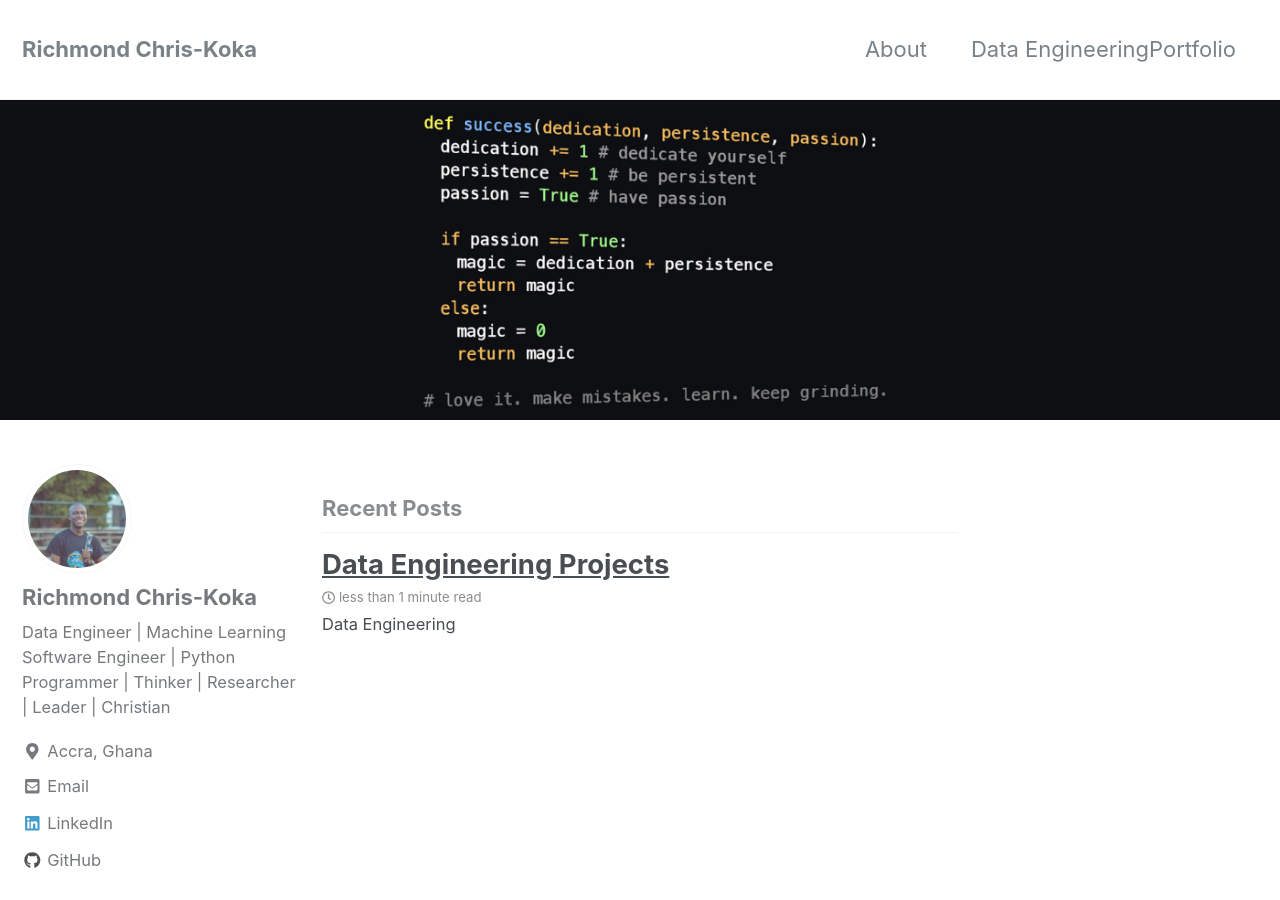
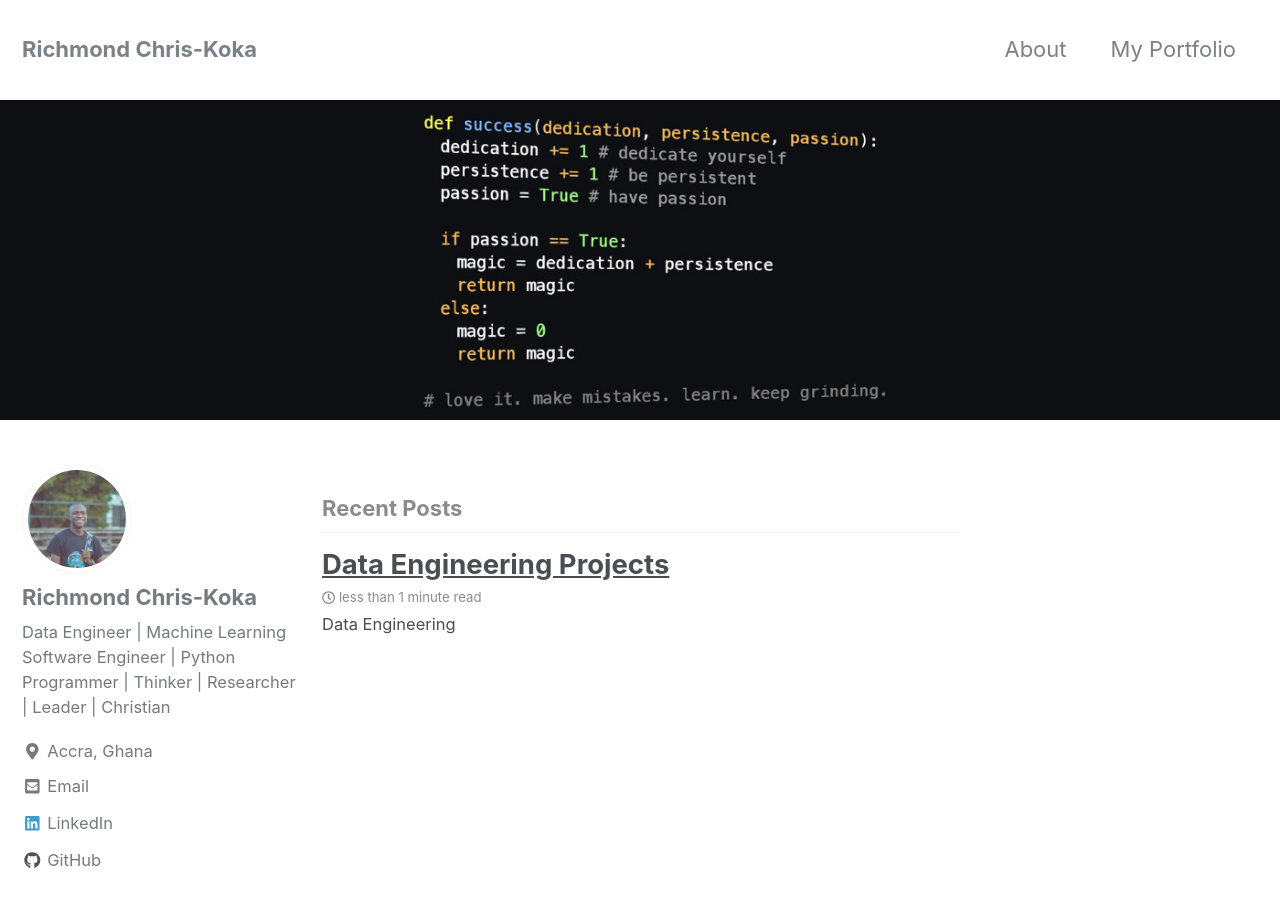
Before and after one commit to rchriskoka/rchriskoka.github.io, a Jekyll site: the page built from index.html, in a window 1280 px wide and 900 px high. Built offline with Jekyll 4.4.1, drawn with Linux system fonts in a browser that asks for light colours; nearby versions of some CDN libraries; the list of posts is cut into pages by our own code.

Commit message:
Update on Navigation

```diff
--- a/_data/navigation.yml
+++ b/_data/navigation.yml
@@ -2,8 +2,8 @@
 main:
   - title: "About"
     url: /about/
-  - title: "Data EngineeringPortfolio"
-    url: /data-wrangling/
+  - title: "My Portfolio"
+    url: /portfolio/
   # - title: "About"
   #   url: https://github.com/rchriskoka/Data-Engineering-Blossom
   # - title: "Sample Posts"
@@ -11,4 +11,4 @@ main:
   # - title: "Sample Collections"
   #   url: /collection-archive/
   # - title: "Sitemap"
-  #   url: /sitemap/
+  #   url: /sitemap/git
```
Also changed, not shown: _pages/portfolio.md (added).
